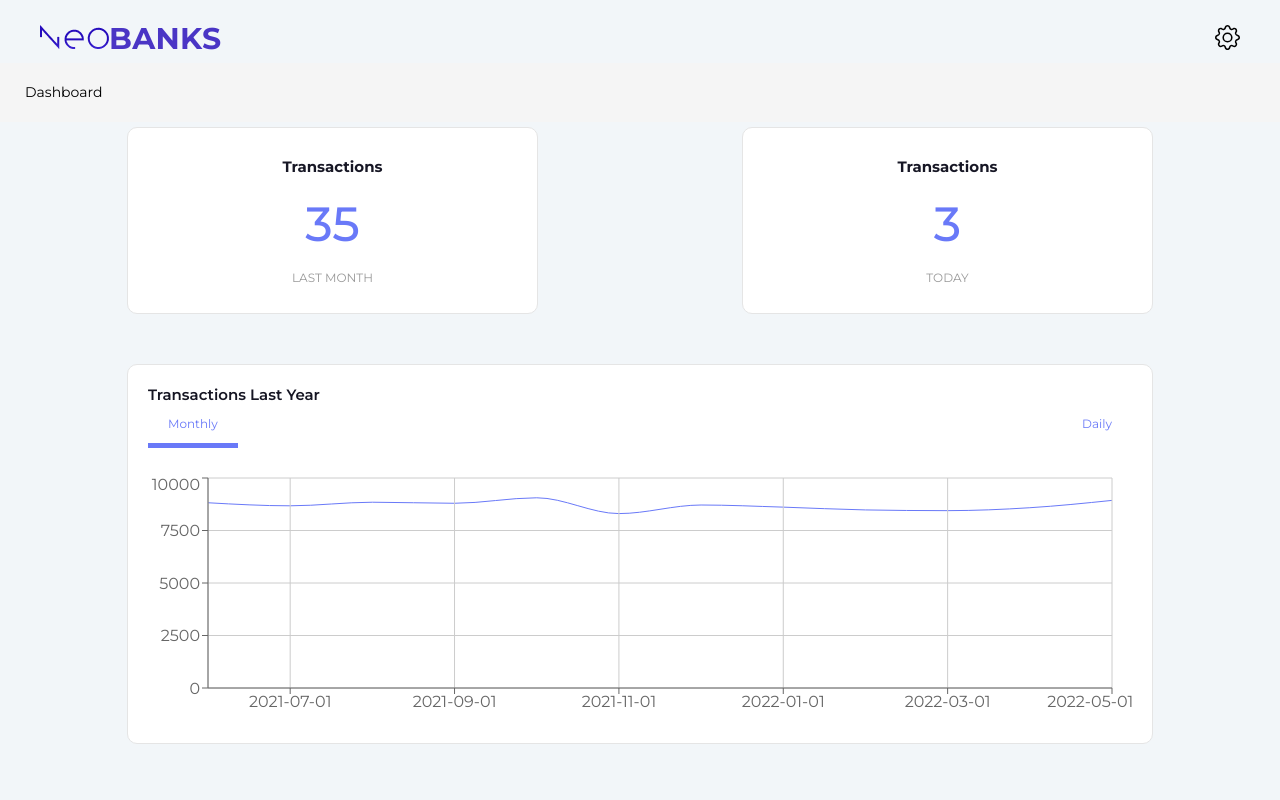
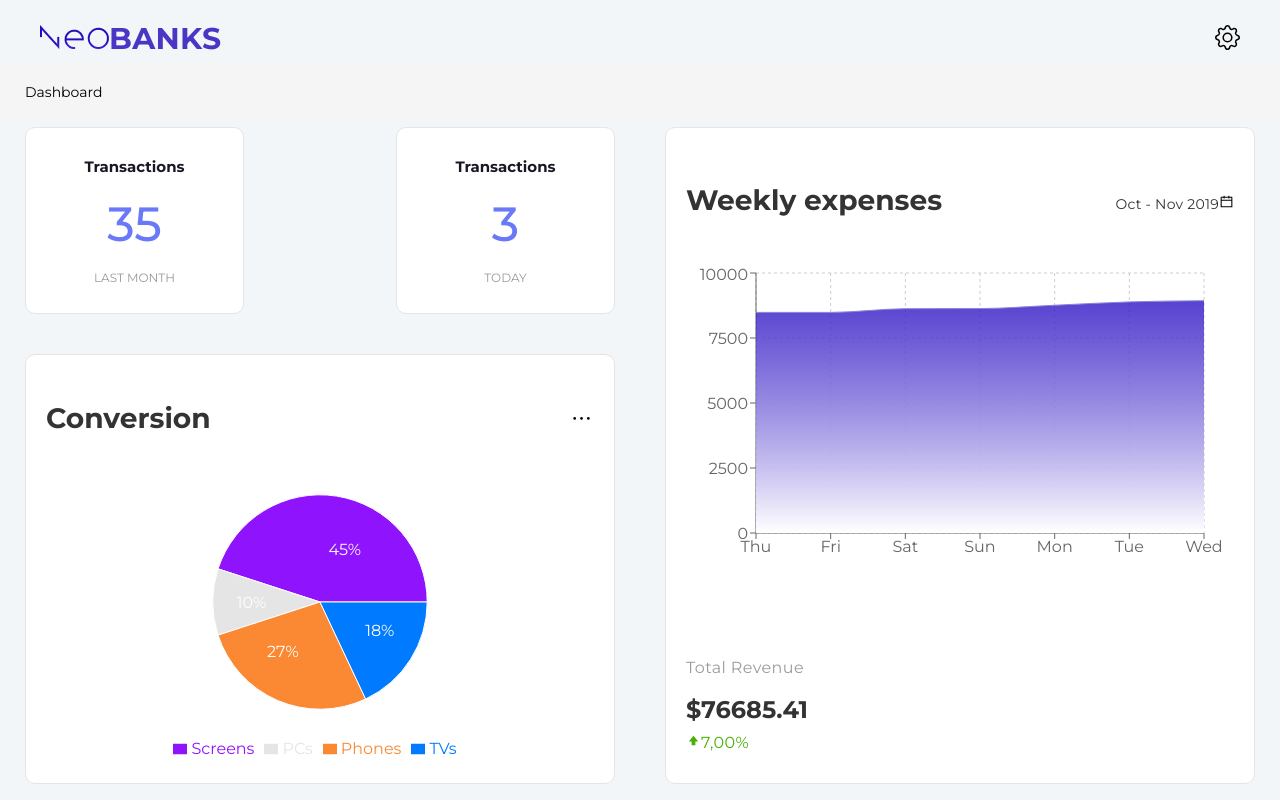
Before and after one commit to bartolomeow/neobanks-carlospaque, a React (Create React App) app: page / in a window 1280 px wide. Shown: the top 800 px of the page. Built offline with nearby package versions, Linux system fonts and the light colour scheme.

Commit message:
Coded Responsive Behavior

```diff
--- a/src/components/graphic-expenses/Graphic-expenses.jsx
+++ b/src/components/graphic-expenses/Graphic-expenses.jsx
@@ -14,7 +14,7 @@ import "./graphic-expenses.css";
 
 const data_daily = [
     {
-        Date: "2022-05-20",
+        Date: "Thu",
         Open: "8464.900391",
         High: "8546.900391",
         Low: "8456.099609",
@@ -23,7 +23,16 @@ const data_daily = [
         Volume: "172383300"
     },
     {
-        Date: "2022-05-23",
+        Date: "Fri",
+        Open: "8464.900391",
+        High: "8546.900391",
+        Low: "8456.099609",
+        Close: "8484.500000",
+        AdjClose: "8484.500000",
+        Volume: "172383300"
+    },
+    {
+        Date: "Sat",
         Open: "8600.400391",
         High: "8625.799805",
         Low: "8514.700195",
@@ -32,7 +41,7 @@ const data_daily = [
         Volume: "166876400"
     },
     {
-        Date: "2022-05-24",
+        Date: "Sun",
         Open: "8537.799805",
         High: "8654.000000",
         Low: "8534.299805",
@@ -41,7 +50,7 @@ const data_daily = [
         Volume: "207033000"
     },
     {
-        Date: "2022-05-25",
+        Date: "Mon",
         Open: "8723.099609",
         High: "8773.900391",
         Low: "8652.200195",
@@ -50,7 +59,7 @@ const data_daily = [
         Volume: "203488200"
     },
     {
-        Date: "2022-05-26",
+        Date: "Tue",
         Open: "8787.500000",
         High: "8901.200195",
         Low: "8780.000000",
@@ -59,7 +68,7 @@ const data_daily = [
         Volume: "203819800"
     },
     {
-        Date: "2022-05-27",
+        Date: "Wed",
         Open: "8904.000000",
         High: "8937.700195",
         Low: "8873.000000",
--- a/src/components/graphic-expenses/graphic-expenses.css
+++ b/src/components/graphic-expenses/graphic-expenses.css
@@ -1,7 +1,8 @@
 .graphic-expenses-container {
+    display: flex;
     padding: 5px 25px;
-    display: flex;
     justify-content: space-between;
+    height: 98.5%;
 }
 
 .graphic-expenses-title {
--- a/src/components/navbar/navbar.css
+++ b/src/components/navbar/navbar.css
@@ -3,7 +3,7 @@ nav {
     display: flex;
     bottom: 0;
     width: 80%;
-    background-color: #2D14C4;
+    background-color: #2d14c4;
     justify-content: space-around;
     align-items: center;
     border-radius: 50px;
--- a/src/components/transactions-count/transactions-count.css
+++ b/src/components/transactions-count/transactions-count.css
@@ -1,7 +1,7 @@
 .transactions-count-container {
     padding: 5px 25px;
     display: flex;
-    justify-content: space-around;
+    justify-content: space-between;
 }
 
 .transactions-title {
--- a/src/pages/home/Home.jsx
+++ b/src/pages/home/Home.jsx
@@ -64,6 +64,7 @@ const Home = () => {
                     <h1 className="title-landscape">Dashboard</h1>
                 </div>
             </div>
+            <section className="content">
                 <section className="column1">
                     <TransactionsCount />
                     <GraphicTransactions />
@@ -72,6 +73,7 @@ const Home = () => {
                 <section className="column2">
                     <GraphicExpenses />
                 </section>
+            </section>
         </>
     );
 };
--- a/src/pages/home/home.css
+++ b/src/pages/home/home.css
@@ -38,11 +38,12 @@
     flex-direction: column;
     justify-content: space-around;
     border: 1px solid #e5e5e5;
+    margin-bottom: 30px;
 }
 
 .card-big {
-    width: 80%;
-    margin: 40px auto;
+    width: 100%;
+    margin: 0 auto;
 }
 
 .boxshadow {
@@ -50,13 +51,26 @@
         rgba(0, 0, 0, 0.22) 0px 10px 10px;
 }
 
-.column1 {
-
+.home {
+    overflow: hidden;
 }
 
-@media screen and (max-width: 1000px) {
-    .column1, .column2 {
-        display: block;
+
+@media screen and (min-width: 1200px) {
+    .content {
+        display: flex;
+    }
+
+    .column1 {
+        flex: 1;
+        float: left;
+        width: 40%;
+    }
+
+    .column2 {
+        flex: 1;
+        float: right;
+        width: 60%;
     }
 }
 
@@ -74,7 +88,7 @@
 }
 
 @media screen and (orientation: landscape) {
-    nav {
+    nav, .graphic-transactions-container {
         display: none !important;
     }
 }
```
Also changed, not shown: public/manifest.json, src/components/graphic-transactions/graphic-transactions.css (line endings or trailing spaces). Lines whose indentation alone changed are shown as unchanged.
